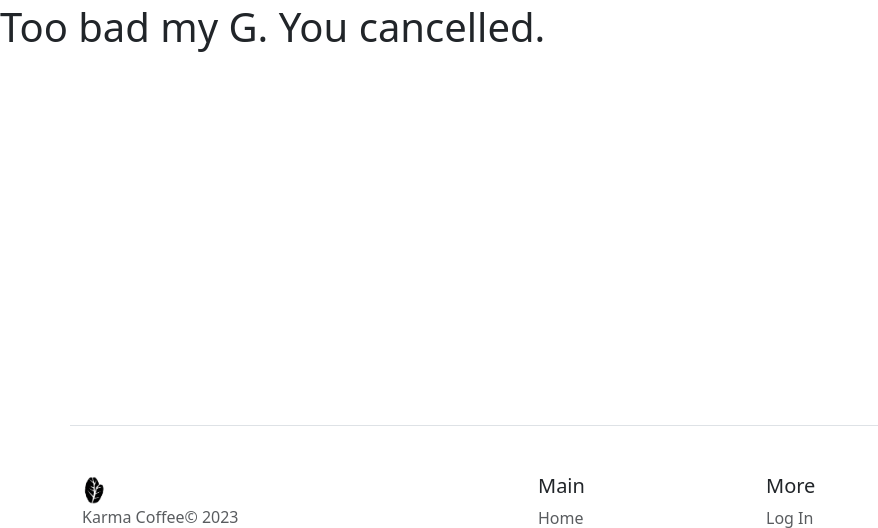
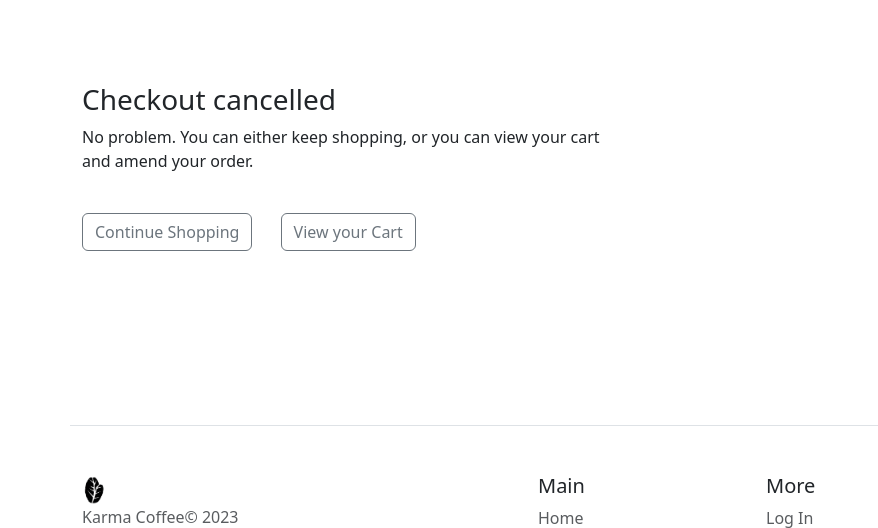
Before and after one commit to rahulraikhy/karma-coffee, a Django app: page /cancel/ in a window 1280 px wide. Shown: the part 54-582 px from the top of the page, without its empty margins (0-878 px from the left). Run offline with Django 4.2, Linux system fonts and the light colour scheme; some libraries are stand-ins or nearby versions; some web fonts are replaced.

Commit message:
Update success.html, cancel.html and account.html

```diff
--- a/main_app/templates/cancel.html
+++ b/main_app/templates/cancel.html
@@ -1,7 +1,20 @@
 {% extends 'base.html' %}
+
 {% block content %}
+<div class="container col-12" style="margin-top: 10vmin;">
+  <div class="row">
+    <div class="col-md-6 col-sm-12">
+      <h3>Checkout cancelled</h3>
+      <p>No problem. You can either keep shopping, or you can view your cart and amend your order.</p>
+      <a class="btn btn-outline-secondary" href="{% url 'index' %}">Continue Shopping</a>
+      <a class="btn btn-outline-secondary m-4" href="{% url 'cart' %}">View your Cart</a>
 
+    </div>
+    <div class="col-md-6">
+      <!-- Space for if we want to add antyhing else -->
 
-<h1>Too bad my G. You cancelled.</h1>
+    </div>
+  </div>
+</div>
 
 {% endblock %}
```
Also changed, not shown: main_app/templates/success.html (+21 -1 lines).
